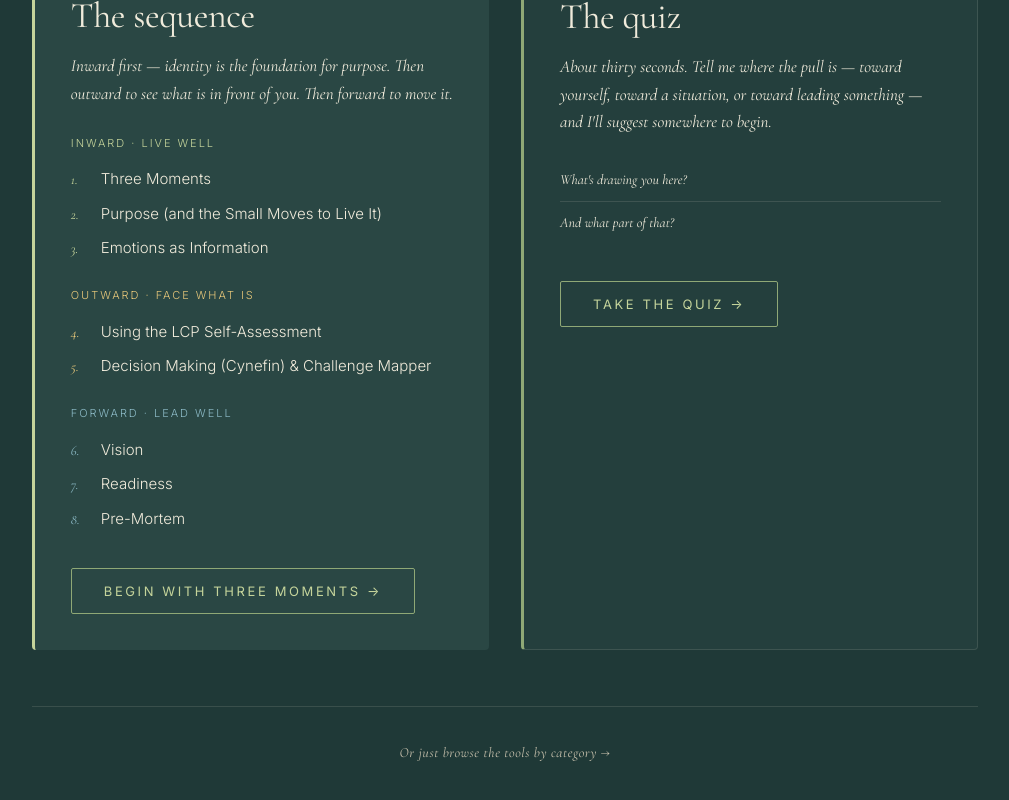
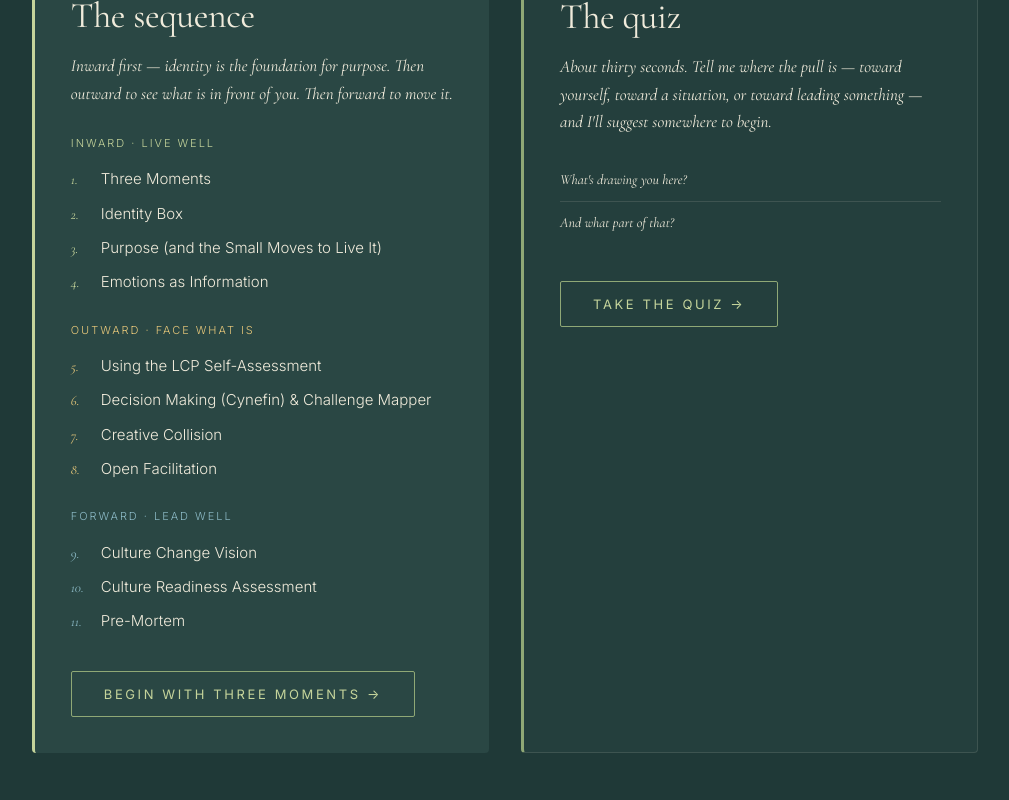
Before and after one commit to JMZywietz/InciteU, a React (Vite) app: page /tools/where-to-start in a window 1280 px wide. Shown: the part 520-1320 px from the top of the page, without its empty margins (135-1144 px from the left). Built offline with nearby package versions, Linux system fonts and the light colour scheme.

Commit message:
Update wizard + sequence: add Identity Box (Inward), restructure Outward for Creative Collision + Open Facilitation, renumber sequence to 11, match Forward labels to homepage

```diff
--- a/src/pages/QuizPage.jsx
+++ b/src/pages/QuizPage.jsx
@@ -22,6 +22,7 @@ const Q2_BY_LAYER = {
     helper: 'These map to different inward practices.',
     options: [
       { value: 'history',  text: 'What helped make me who I am today?' },
+      { value: 'identity', text: 'What am I working to project — and what am I working to protect?' },
       { value: 'calling',  text: "Who do I want to be when I grow up? / What's calling me next?" },
       { value: 'emotions', text: 'What are my emotions actually good for?' },
     ],
@@ -31,8 +32,9 @@ const Q2_BY_LAYER = {
     helper: 'Different ways of reading what is in front of you.',
     options: [
       { value: 'self',      text: 'On myself — my leadership patterns.' },
-      { value: 'challenge', text: "I've got a challenge that I'm stuck on and need new perspectives." },
-      { value: 'others',    text: 'On other people / stakeholders.' },
+      { value: 'challenge', text: 'On the situation — what kind of challenge am I actually facing?' },
+      { value: 'collision', text: 'On my idea — I want to stress-test it with opposing perspectives.' },
+      { value: 'group',     text: 'On a group — I want to gather many voices and make sense of them together.' },
     ],
   },
   forward: {
@@ -49,11 +51,13 @@ const Q2_BY_LAYER = {
 // Route: (layer, intent) -> outcome key
 const ROUTE_MAP = {
   'inward.history':    'three-moments',
+  'inward.identity':   'identity-box',
   'inward.calling':    'purpose-small-moves',
   'inward.emotions':   'emotions-as-information',
   'outward.self':      'lcp',
   'outward.challenge': 'challenge-mapper',
-  'outward.others':    'challenge-mapper-stakeholders',
+  'outward.collision': 'creative-collision',
+  'outward.group':     'facilitate-your-way',
   'forward.direction': 'vision',
   'forward.project':   'pre-mortem',
   'forward.readiness': 'readiness',
@@ -68,6 +72,16 @@ const OUTCOMES = {
     description: "You'll surface three moments that shaped you, then look at how much you have already changed. It makes growth feel real.",
     time: '10–15 min',
     mode: 'Solo or with a partner',
+  },
+  'identity-box': {
+    title: 'Identity Box',
+    page: 'identity-box',
+    context: 'Inward — naming what you project, and what you protect.',
+    description: 'An exercise that surfaces how you see yourself, the effort you put into maintaining this image, and what might be possible if you used that effort for something else.',
+    time: '15–25 min',
+    mode: 'Solo',
+    secondary: 'purpose-small-moves',
+    secondaryNote: 'Once you can see how you want to be seen, this paired practice helps you ask who you want to be next.',
   },
   'purpose-small-moves': {
     title: 'Purpose (and the Small Moves to Live It)',
@@ -103,14 +117,21 @@ const OUTCOMES = {
     time: '15–25 min',
     mode: 'Solo or with a team',
   },
-  'challenge-mapper-stakeholders': {
-    title: 'Decision Making (Cynefin) & Challenge Mapper',
-    page: 'challenge-mapper',
-    context: 'Outward — reading the situation, including the people in it.',
-    description: 'A dedicated tool for reading stakeholder dynamics (Surfacing Perspectives) is being designed. In the meantime, Cynefin & Challenge Mapper is the closest fit — it helps you classify the situation and surface what you might be missing about who else is in it.',
-    time: '15–25 min',
+  'creative-collision': {
+    title: 'Creative Collision',
+    page: 'creative-collision',
+    context: 'Outward — stress-testing your idea by colliding it with opposing perspectives.',
+    description: 'Take an idea you are close to and run it through deliberate opposing perspectives — solo with AI, or with a team using the de Bono Six Thinking Hats. What survives the collision is sturdier than what went in.',
+    time: '20–40 min',
     mode: 'Solo or with a team',
-    note: 'A dedicated stakeholder-perspectives tool is in the works.',
+  },
+  'facilitate-your-way': {
+    title: 'Open Facilitation',
+    page: 'facilitate-your-way',
+    context: 'Outward — gathering many voices and sensemaking together.',
+    description: 'Pose 1–5 questions to a group, collect their responses asynchronously, and use AI to surface patterns, outliers, and absences across what they said. A facilitation tool you can run without being in the room.',
+    time: '~15 min to set up; group time varies',
+    mode: 'With a group',
   },
   'vision': {
     title: 'Vision',
--- a/src/pages/WhereToStartPage.jsx
+++ b/src/pages/WhereToStartPage.jsx
@@ -12,8 +12,9 @@ const SEQUENCE = [
     accent: '#C5D49B',
     tools: [
       { num: 1, name: 'Three Moments',                                 to: 'three-moments' },
-      { num: 2, name: 'Purpose (and the Small Moves to Live It)',      to: 'purpose-small-moves' },
-      { num: 3, name: 'Emotions as Information',                       to: 'emotions-as-information' },
+      { num: 2, name: 'Identity Box',                                  to: 'identity-box' },
+      { num: 3, name: 'Purpose (and the Small Moves to Live It)',      to: 'purpose-small-moves' },
+      { num: 4, name: 'Emotions as Information',                       to: 'emotions-as-information' },
     ],
   },
   {
@@ -21,8 +22,10 @@ const SEQUENCE = [
     name: 'Face What Is',
     accent: '#E8C87A',
     tools: [
-      { num: 4, name: 'Using the LCP Self-Assessment',                 to: 'lcp' },
-      { num: 5, name: 'Decision Making (Cynefin) & Challenge Mapper',  to: 'challenge-mapper' },
+      { num: 5, name: 'Using the LCP Self-Assessment',                 to: 'lcp' },
+      { num: 6, name: 'Decision Making (Cynefin) & Challenge Mapper',  to: 'challenge-mapper' },
+      { num: 7, name: 'Creative Collision',                            to: 'creative-collision' },
+      { num: 8, name: 'Open Facilitation',                             to: 'facilitate-your-way' },
     ],
   },
   {
@@ -30,9 +33,9 @@ const SEQUENCE = [
     name: 'Lead Well',
     accent: '#8CBAC6',
     tools: [
-      { num: 6, name: 'Vision',     to: 'vision' },
-      { num: 7, name: 'Readiness',  to: 'readiness' },
-      { num: 8, name: 'Pre-Mortem', to: 'pre-mortem' },
+      { num:  9, name: 'Culture Change Vision',                        to: 'vision' },
+      { num: 10, name: 'Culture Readiness Assessment',                 to: 'readiness' },
+      { num: 11, name: 'Pre-Mortem',                                   to: 'pre-mortem' },
     ],
   },
 ];
```
